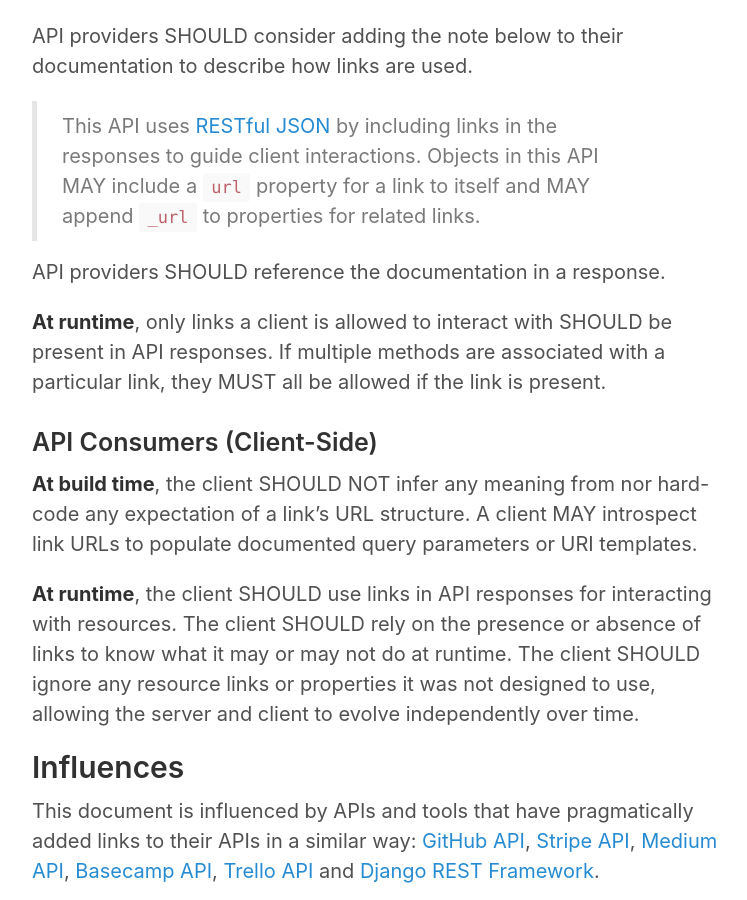
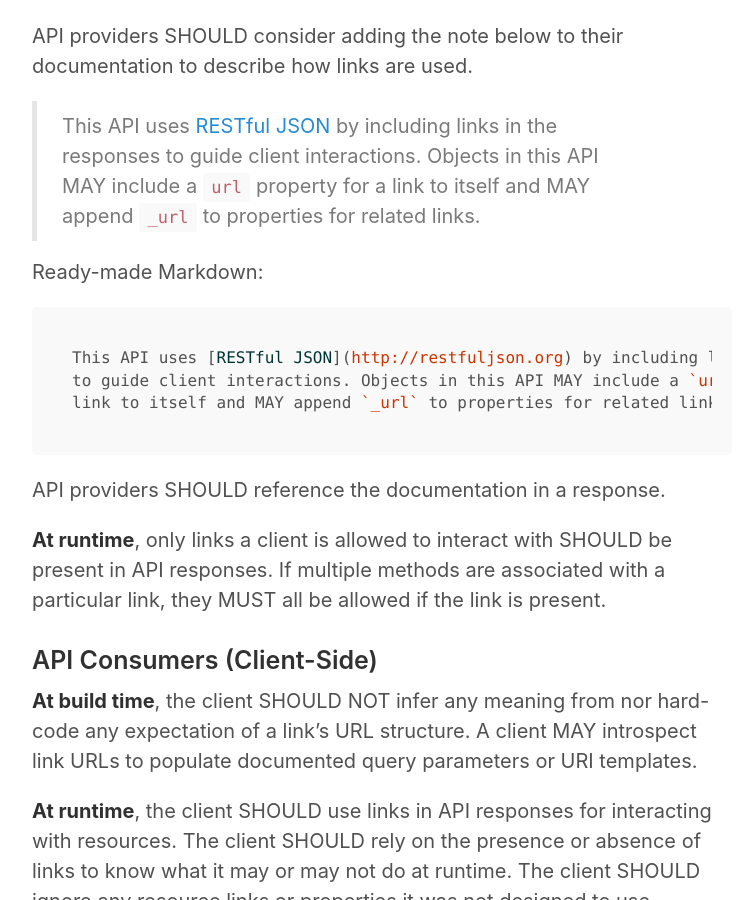
Before and after one commit to smizell/restfuljson, a Jekyll site: the page built from index.md, in a window 1280 px wide and 900 px high, scrolled down 1603 px. Shown: the whole window, without its empty margins (258-1005 px from the left). Built offline with Jekyll 4.4.1, drawn with Linux system fonts in a browser that asks for light colours.

Commit message:
Provide ready-made Markdown to copy-paste

````diff
--- a/index.md
+++ b/index.md
@@ -65,6 +65,14 @@ API providers SHOULD consider adding the note below to their documentation to de
 > to guide client interactions. Objects in this API MAY include a `url` property for a
 > link to itself and MAY append `_url` to properties for related links.
 
+Ready-made Markdown:
+
+```markdown
+This API uses [RESTful JSON](http://restfuljson.org) by including links in the responses
+to guide client interactions. Objects in this API MAY include a `url` property for a
+link to itself and MAY append `_url` to properties for related links.
+```
+
 API providers SHOULD reference the documentation in a response.
 
 **At runtime**, only links a client is allowed to interact with SHOULD be present in API
````
